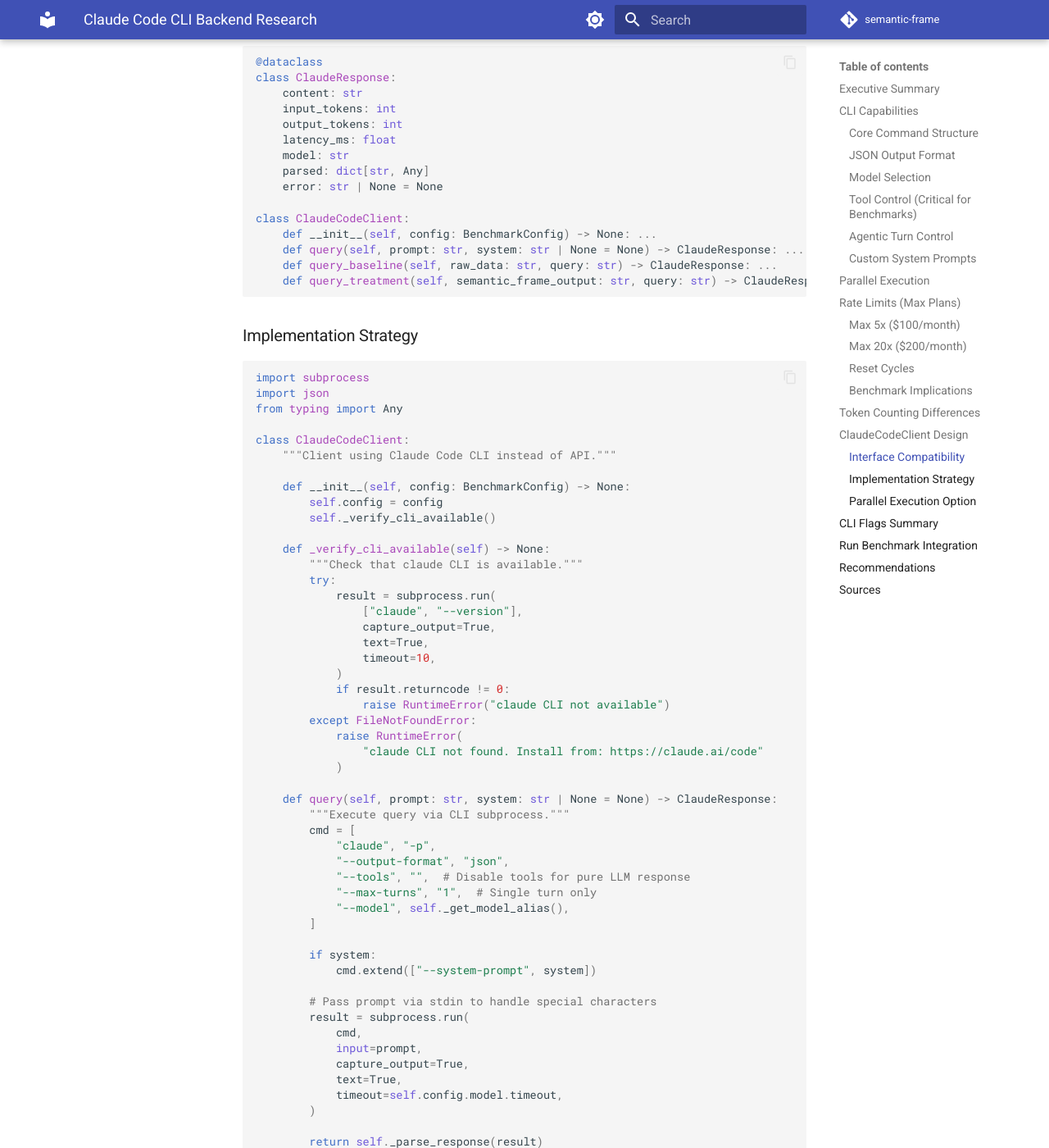
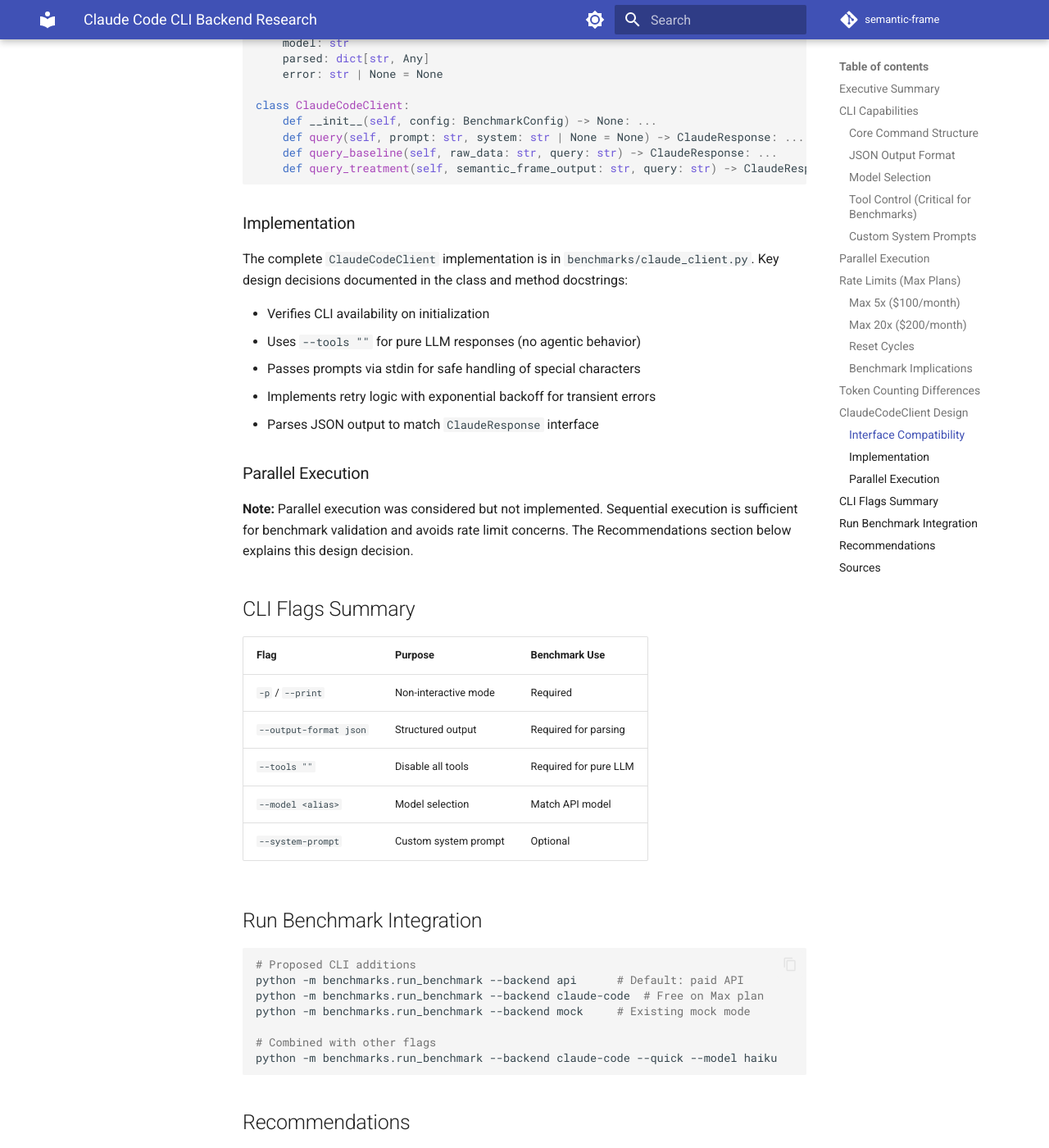
Before and after one commit to Anarkitty1/semantic-frame, an MkDocs documentation site: the page built from docs/claude_code_cli_research.md, in a window 1280 px wide and 1400 px high, scrolled down 4026 px. Shown: the whole window at 82% size. Built offline with MkDocs 1.6.1 and Material for MkDocs 9.7.7, drawn with Linux system fonts in a browser that asks for light colours; comment, search, counter and statistics services are not loaded; some of the changed text lies outside the part shown.

Commit message:
feat: improve Claude Code CLI backend robustness
- Remove --max-turns flag (not supported in current CLI version)
- Add better error messages for timeout and CLI failures
- Improve error handling with retryable vs non-retryable distinction
- Add type annotations to BenchmarkRunner class
- Add comprehensive tests for retry exhaustion and edge cases
- Add benchmark overview documentation
- Update benchmark results with latest run

🤖 Generated with [Claude Code](https://claude.com/claude-code)

Co-Authored-By: Claude Opus 4.5 <noreply@anthropic.com>

````diff
--- a/docs/claude_code_cli_research.md
+++ b/docs/claude_code_cli_research.md
@@ -81,13 +81,6 @@ claude -p "prompt" --disallowedTools "Bash,Edit"
 ```
 
 For benchmarks, we should use `--tools ""` to get pure LLM responses without agentic tool use, matching the API behavior.
-
-### Agentic Turn Control
-
-```bash
-# Limit conversation turns (cost control)
-claude -p "prompt" --max-turns 1
-```
 
 ### Custom System Prompts
 
@@ -178,128 +171,22 @@ class ClaudeCodeClient:
     def query_treatment(self, semantic_frame_output: str, query: str) -> ClaudeResponse: ...
 ```
 
-### Implementation Strategy
+### Implementation
 
-```python
-import subprocess
-import json
-from typing import Any
+The complete `ClaudeCodeClient` implementation is in `benchmarks/claude_client.py`.
+Key design decisions documented in the class and method docstrings:
 
-class ClaudeCodeClient:
-    """Client using Claude Code CLI instead of API."""
+- Verifies CLI availability on initialization
+- Uses `--tools ""` for pure LLM responses (no agentic behavior)
+- Passes prompts via stdin for safe handling of special characters
+- Implements retry logic with exponential backoff for transient errors
+- Parses JSON output to match `ClaudeResponse` interface
 
-    def __init__(self, config: BenchmarkConfig) -> None:
-        self.config = config
-        self._verify_cli_available()
+### Parallel Execution
 
-    def _verify_cli_available(self) -> None:
-        """Check that claude CLI is available."""
-        try:
-            result = subprocess.run(
-                ["claude", "--version"],
-                capture_output=True,
-                text=True,
-                timeout=10,
-            )
-            if result.returncode != 0:
-                raise RuntimeError("claude CLI not available")
-        except FileNotFoundError:
-            raise RuntimeError(
-                "claude CLI not found. Install from: https://claude.ai/code"
-            )
-
-    def query(self, prompt: str, system: str | None = None) -> ClaudeResponse:
-        """Execute query via CLI subprocess."""
-        cmd = [
-            "claude", "-p",
-            "--output-format", "json",
-            "--tools", "",  # Disable tools for pure LLM response
-            "--max-turns", "1",  # Single turn only
-            "--model", self._get_model_alias(),
-        ]
-
-        if system:
-            cmd.extend(["--system-prompt", system])
-
-        # Pass prompt via stdin to handle special characters
-        result = subprocess.run(
-            cmd,
-            input=prompt,
-            capture_output=True,
-            text=True,
-            timeout=self.config.model.timeout,
-        )
-
-        return self._parse_response(result)
-
-    def _get_model_alias(self) -> str:
-        """Convert model config to CLI alias."""
-        model = self.config.model.model
-        if "haiku" in model:
-            return "haiku"
-        elif "opus" in model:
-            return "opus"
-        else:
-            return "sonnet"  # Default
-
-    def _parse_response(self, result: subprocess.CompletedProcess) -> ClaudeResponse:
-        """Parse CLI JSON output to ClaudeResponse."""
-        if result.returncode != 0:
-            return ClaudeResponse(
-                content="",
-                input_tokens=0,
-                output_tokens=0,
-                latency_ms=0,
-                model=self.config.model.model,
-                parsed={},
-                error=result.stderr or "CLI execution failed",
-            )
-
-        try:
-            data = json.loads(result.stdout)
-            usage = data.get("usage", {})
-
-            return ClaudeResponse(
-                content=data.get("result", ""),
-                input_tokens=usage.get("input_tokens", 0),
-                output_tokens=usage.get("output_tokens", 0),
-                latency_ms=data.get("duration_ms", 0),
-                model=data.get("modelUsage", {}).keys().__iter__().__next__(),
-                parsed=parse_llm_response(data.get("result", "")),
-            )
-        except (json.JSONDecodeError, KeyError) as e:
-            return ClaudeResponse(
-                content="",
-                input_tokens=0,
-                output_tokens=0,
-                latency_ms=0,
-                model=self.config.model.model,
-                parsed={},
-                error=f"Failed to parse CLI response: {e}",
-            )
-```
-
-### Parallel Execution Option
-
-For faster benchmark runs with parallel queries:
-
-```python
-from concurrent.futures import ThreadPoolExecutor, as_completed
-
-class ClaudeCodeClient:
-    def __init__(self, config: BenchmarkConfig, parallel: int = 1) -> None:
-        self.config = config
-        self.parallel = parallel
-        self._executor = ThreadPoolExecutor(max_workers=parallel)
-
-    def query_batch(self, prompts: list[str]) -> list[ClaudeResponse]:
-        """Execute multiple queries in parallel."""
-        futures = [
-            self._executor.submit(self.query, prompt)
-            for prompt in prompts
-        ]
-        return [f.result() for f in as_completed(futures)]
-```
+**Note:** Parallel execution was considered but not implemented. Sequential execution
+is sufficient for benchmark validation and avoids rate limit concerns. The
+Recommendations section below explains this design decision.
 
 ## CLI Flags Summary
 
@@ -308,10 +195,8 @@ class ClaudeCodeClient:
 | `-p` / `--print` | Non-interactive mode | Required |
 | `--output-format json` | Structured output | Required for parsing |
 | `--tools ""` | Disable all tools | Required for pure LLM |
-| `--max-turns 1` | Single turn | Prevents runaway |
 | `--model <alias>` | Model selection | Match API model |
 | `--system-prompt` | Custom system prompt | Optional |
-| `--timeout` | Request timeout | Implicit via subprocess |
 
 ## Run Benchmark Integration
 
````
Also changed, not shown: CLAUDE.md (+1 -1 lines), benchmarks/results/benchmark_report.md (+12 -12 lines), docs/benchmark_overview.md (added, +548 -0 lines), 6 other files.
